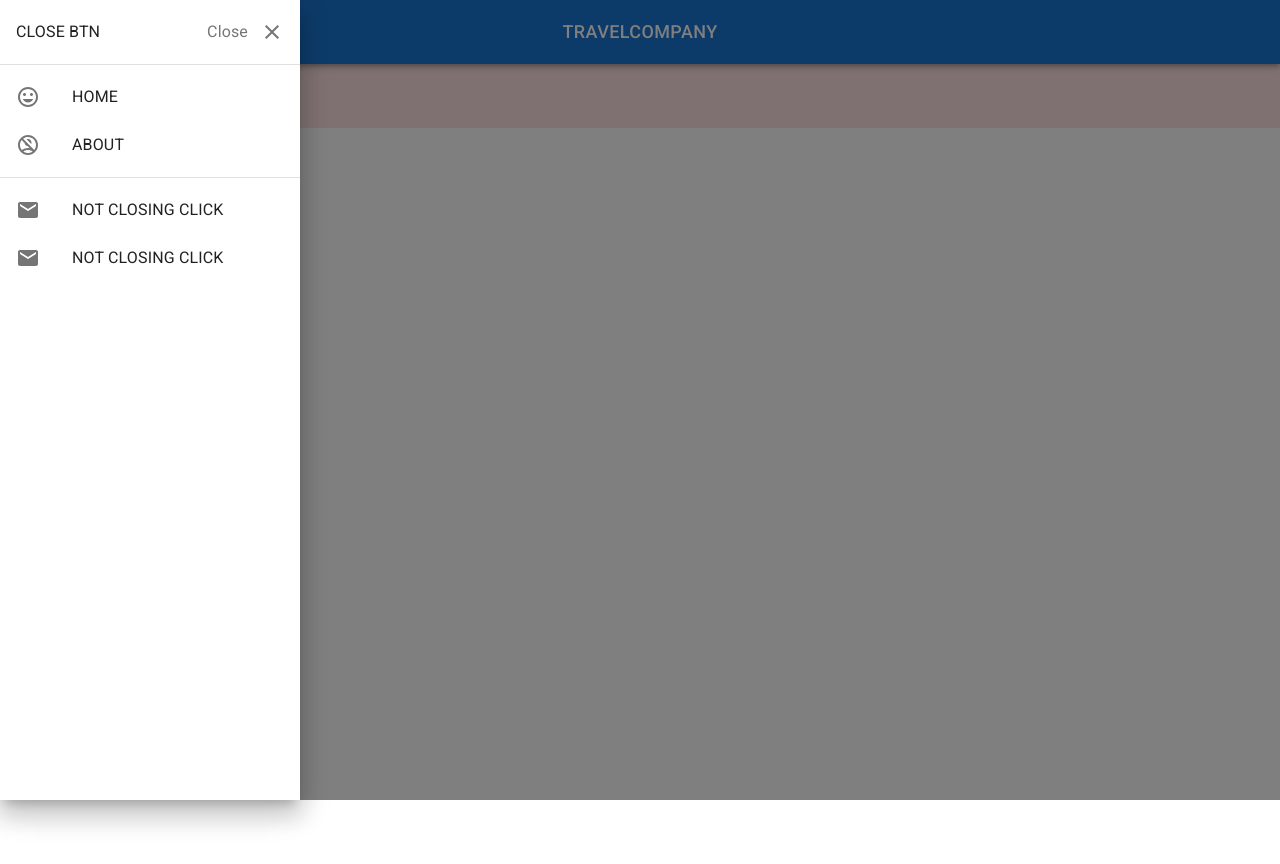
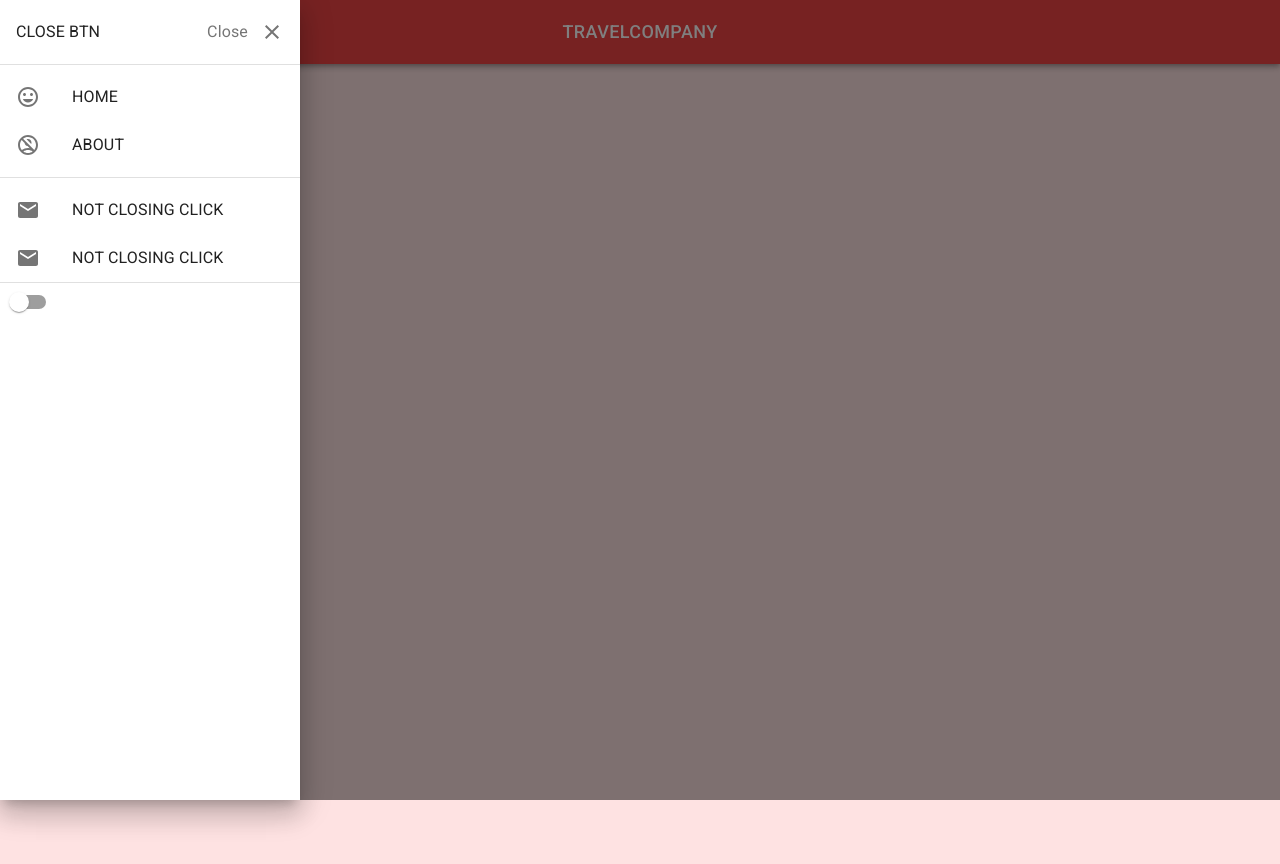
Before and after one commit to Jlnbnt/INRS, a React (Create React App) app: page / in a window 1280 px wide. Both pictures are taken after a click on the button "menu". Before the commit the page ends 800 px from the top, so only its background shows below. Built offline with nearby package versions, Linux system fonts and the light colour scheme; a web font is replaced by a local one.

Commit message:
Darkmode added

```diff
--- a/src/App.js
+++ b/src/App.js
@@ -5,9 +5,13 @@ import Homepage from "./pages/Homepage";
 import Missing from "./pages/Missing";
 import About from "./pages/About";
 
+import { useThemeContext } from "./context/ThemeProvider";
+
 function App() {
+  const { theme } = useThemeContext();
+  console.log(theme);
   return (
-    <div className="App">
+    <div className={`${theme}`}>
       <BrowserRouter>
         <Routes>
           {/* Routes inside Layout Component */}
--- /dev/null
+++ b/src/context/ThemeProvider.js
@@ -0,0 +1,34 @@
+import React, { useEffect } from "react";
+import { createContext, useState, useContext } from "react";
+const ThemeContext = createContext();
+
+export const ThemeProvider = ({ children }) => {
+  const [theme, setTheme] = useState("");
+
+  useEffect(() => {
+    const storedTheme = localStorage.getItem("themeMode");
+    if (storedTheme) {
+      setTheme(storedTheme);
+    } else {
+      localStorage.setItem("themeMode", `light`);
+      setTheme(`light`);
+    }
+  }, []);
+
+  useEffect(() => {
+    localStorage.setItem("themeMode", theme);
+  }, [theme]);
+
+  return (
+    <ThemeContext.Provider
+      value={{
+        theme,
+        setTheme,
+      }}
+    >
+      {children}
+    </ThemeContext.Provider>
+  );
+};
+
+export const useThemeContext = () => useContext(ThemeContext);
--- a/src/index.js
+++ b/src/index.js
@@ -2,10 +2,11 @@ import React from "react";
 import ReactDOM from "react-dom/client";
 import "./index.css";
 import App from "./App";
+import { ThemeProvider } from "./context/ThemeProvider";
 
 const root = ReactDOM.createRoot(document.getElementById("root"));
 root.render(
-  <React.StrictMode>
+  <ThemeProvider>
     <App />
-  </React.StrictMode>
+  </ThemeProvider>
 );
--- a/src/layout/Layout.js
+++ b/src/layout/Layout.js
@@ -6,7 +6,7 @@ const Layout = () => {
   return (
     <>
       <Navbar />
-      <div className="w-full h-full bg-red-100 p-5">
+      <div className="w-full h-screen bg-red-100 p-5">
         <Outlet />
       </div>
     </>
--- a/src/layout/Navbar.js
+++ b/src/layout/Navbar.js
@@ -23,9 +23,12 @@ export default function Navbar() {
     console.log(open);
   };
   return (
-    <Box sx={{ flexGrow: 1, position: "relative" }}>
+    <>
       <Sidebar open={open} toggleDrawer={toggleDrawer} />
-      <AppBar position="static">
+      <AppBar
+        position="sticky"
+        className="relative bg-red-500 dark:bg-green-500"
+      >
         <Toolbar>
           <IconButton
             size="large"
@@ -44,6 +47,6 @@ export default function Navbar() {
           </Box>
         </Toolbar>
       </AppBar>
-    </Box>
+    </>
   );
 }
--- a/src/layout/Sidebar/Sidebar.js
+++ b/src/layout/Sidebar/Sidebar.js
@@ -15,8 +15,11 @@ import MailIcon from "@mui/icons-material/Mail";
 import { sideLinks } from "./utils";
 
 import { Link } from "react-router-dom";
+import { useThemeContext } from "../../context/ThemeProvider";
 
+import SwitchMode from "./SwitchMode";
 export default function Sidebar({ open, toggleDrawer }) {
+  const { setTheme, theme } = useThemeContext();
   return (
     <>
       <Drawer anchor="left" open={open} onClose={toggleDrawer(false)}>
@@ -38,9 +41,8 @@ export default function Sidebar({ open, toggleDrawer }) {
           <Divider />
           <List>
             {sideLinks.map((link) => (
-              <Link to={link.link}>
+              <Link to={link.link} key={link.title}>
                 <ListItem
-                  key={link.title}
                   disablePadding
                   onClick={toggleDrawer(false)}
                   onKeyDown={toggleDrawer(false)}
@@ -72,6 +74,20 @@ export default function Sidebar({ open, toggleDrawer }) {
               <ListItemText>NOT CLOSING CLICK</ListItemText>
             </ListItemButton>
           </ListItem>
+          <Divider />
+          <ListItem disablePadding>
+            <SwitchMode />
+            {/* <ListItemButton
+              onClick={() => {
+                theme == `light` ? setTheme(`dark`) : setTheme(`light`);
+              }}
+            >
+              <ListItemIcon>
+                <MailIcon />
+              </ListItemIcon>
+              <ListItemText>NMODE</ListItemText>
+            </ListItemButton> */}
+          </ListItem>
         </List>
       </Drawer>
     </>
--- /dev/null
+++ b/src/layout/Sidebar/SwitchMode.js
@@ -0,0 +1,15 @@
+import React, { useState } from "react";
+import Switch from "@mui/material/Switch";
+
+import { useThemeContext } from "../../context/ThemeProvider";
+
+export default function SwitchMode() {
+  const { theme, setTheme } = useThemeContext();
+  return (
+    <Switch
+      checked={theme === "dark"}
+      onChange={() => (theme == `light` ? setTheme(`dark`) : setTheme(`light`))}
+      inputProps={{ "aria-label": "controlled" }}
+    />
+  );
+}
--- a/tailwind.config.js
+++ b/tailwind.config.js
@@ -1,5 +1,7 @@
 /** @type {import('tailwindcss').Config} */
 module.exports = {
+  important: true,
+  darkMode: "class",
   content: ["./src/**/*.{js,jsx,ts,tsx}"],
   theme: {
     extend: {},
```
